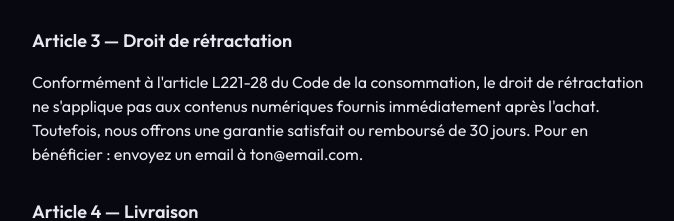
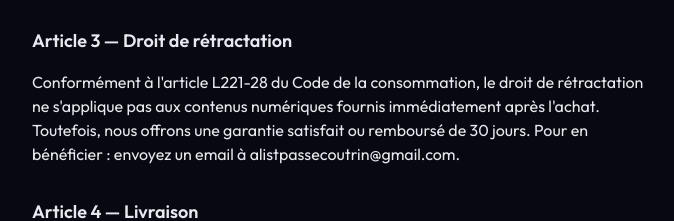
Before and after one commit to KING6CODE/formation-google-uac, a Next.js app: page /cgv in a window 1280 px wide. Shown: the part 395-616 px from the top of the page, without its empty margins (300-974 px from the left). Built offline with nearby package versions, Linux system fonts and the light colour scheme.

Commit message:
Update contact email for refund inquiries

```diff
--- a/app/cgv/page.tsx
+++ b/app/cgv/page.tsx
@@ -21,7 +21,7 @@ export default function CGV() {
       le droit de rétractation ne s'applique pas aux contenus numériques
       fournis immédiatement après l'achat. Toutefois, nous offrons
       une garantie satisfait ou remboursé de 30 jours.
-      Pour en bénéficier : envoyez un email à ton@email.com.</p>
+      Pour en bénéficier : envoyez un email à alistpassecoutrin@gmail.com.</p>
       <h2 style={{fontSize:'18px',fontWeight:600,marginBottom:'1rem',
         marginTop:'2rem'}}>Article 4 — Livraison</h2>
       <p>L'accès à la formation est transmis par email dans les minutes
```
